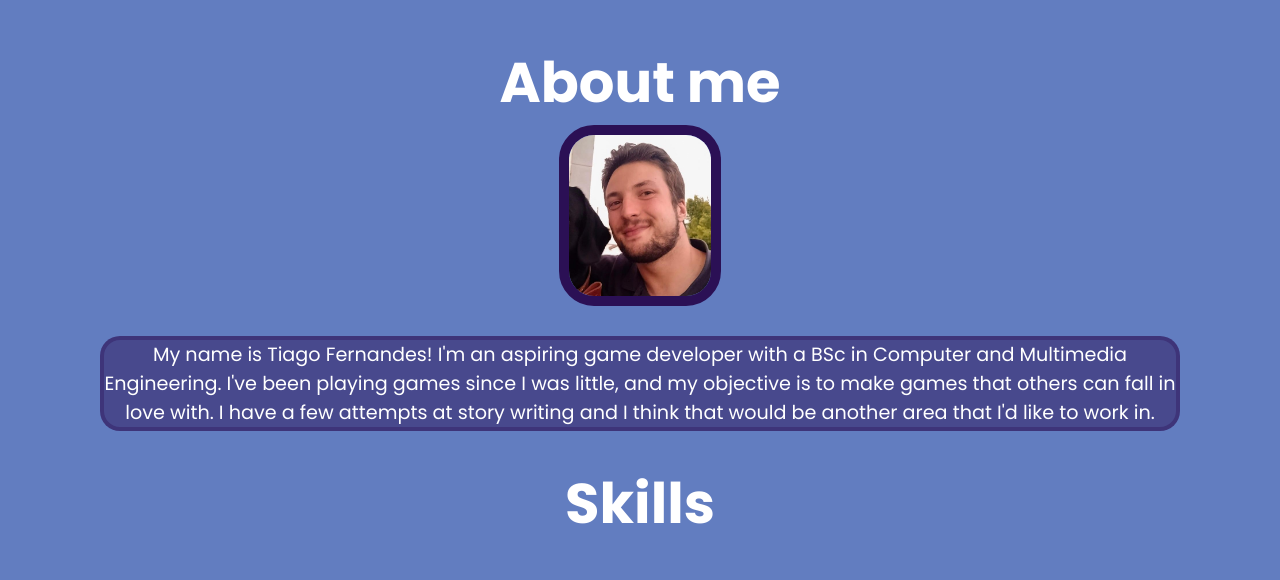
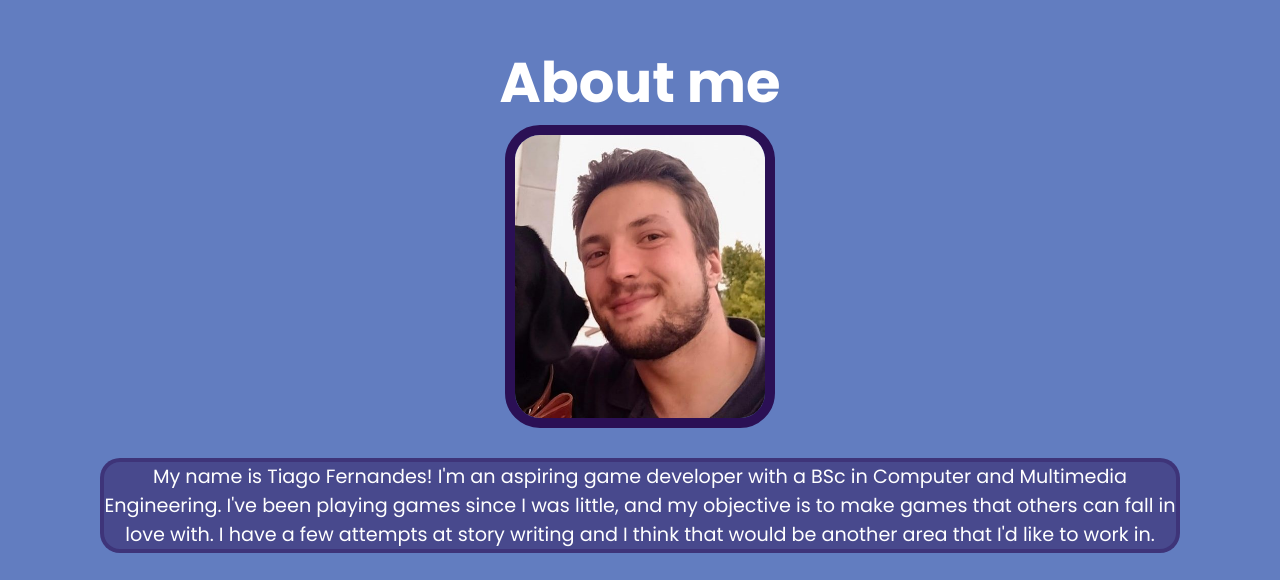
Before and after one commit to Wyrek0re/Wyrek0re.github.io, a plain HTML site: page index.html in a window 1280 px wide. Shown: the part 860-1440 px from the top of the page. Drawn offline with nearby package versions, Linux system fonts and the light colour scheme.

Commit message:
Fixed picture size
Fixed picture size

```diff
--- a/css/style.css
+++ b/css/style.css
@@ -102,8 +102,8 @@ section img#mountains_front {
 }
 
 .myPicture {
-    width:15%;
-    height:15%;
+    width:25%;
+    height:25%;
     border: 10px solid #2b1055;
     border-radius: 35px;
     display: flex;
```
